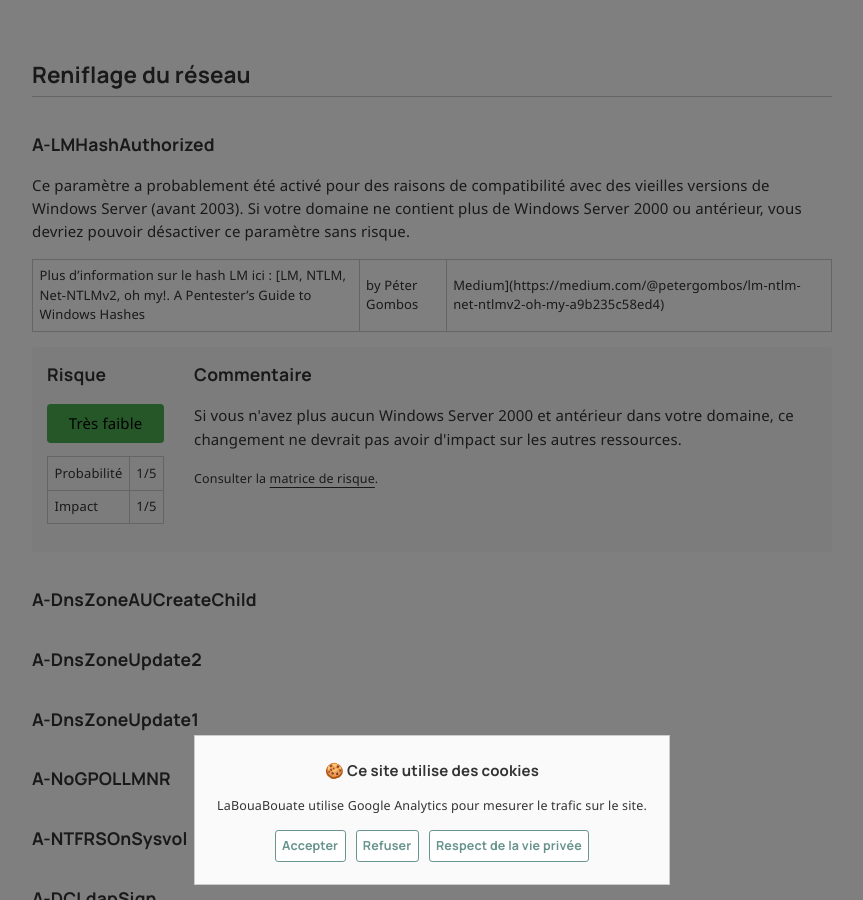
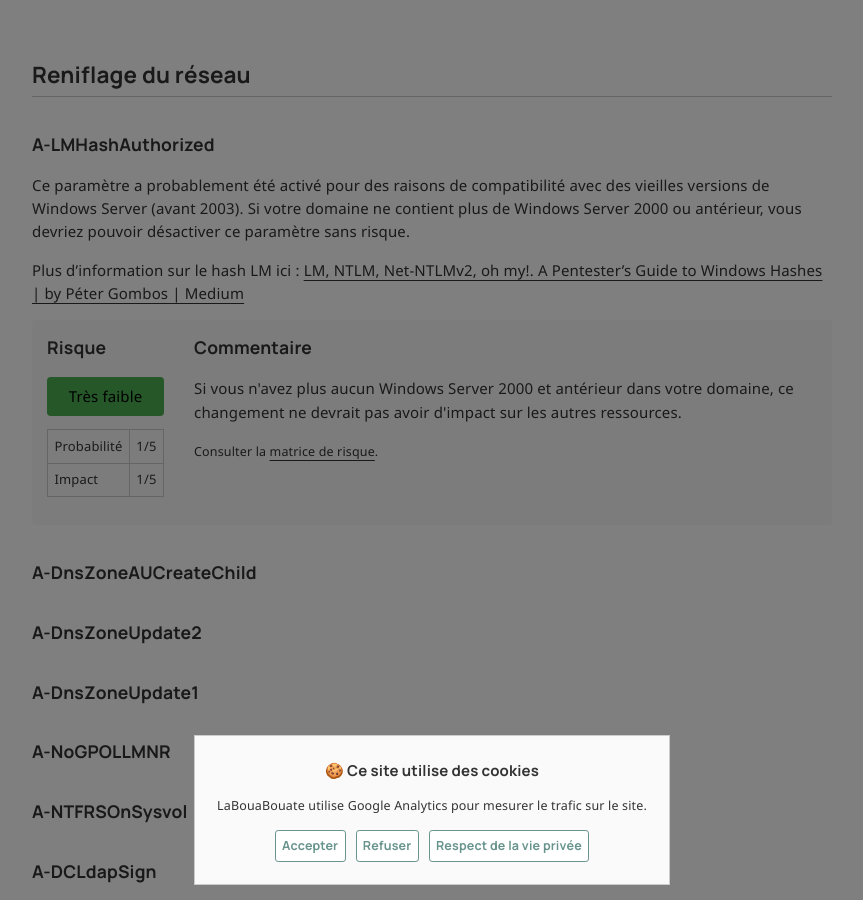
Before and after one commit to leobouard/leobouard.github.io, a Jekyll site: the page built from _posts/2025-06-04-remediation-ad-pingcastle-004.md, in a window 1280 px wide and 900 px high, scrolled down 1345 px. Shown: the whole window, without its empty margins (208-1071 px from the left). Built offline with Jekyll 4.4.1, drawn with Linux system fonts in a browser that asks for light colours; nearby versions of some CDN libraries; some web fonts are replaced; comment, search, counter and statistics services are not loaded.

Commit message:
Update 2025-06-04-remediation-ad-pingcastle-004.md

```diff
--- a/_posts/2025-06-04-remediation-ad-pingcastle-004.md
+++ b/_posts/2025-06-04-remediation-ad-pingcastle-004.md
@@ -41,7 +41,7 @@ prevLink:
 
 Ce paramètre a probablement été activé pour des raisons de compatibilité avec des vieilles versions de Windows Server (avant 2003). Si votre domaine ne contient plus de Windows Server 2000 ou antérieur, vous devriez pouvoir désactiver ce paramètre sans risque.
 
-Plus d'information sur le hash LM ici : [LM, NTLM, Net-NTLMv2, oh my!. A Pentester’s Guide to Windows Hashes | by Péter Gombos | Medium](https://medium.com/@petergombos/lm-ntlm-net-ntlmv2-oh-my-a9b235c58ed4)
+Plus d'information sur le hash LM ici : [LM, NTLM, Net-NTLMv2, oh my!. A Pentester’s Guide to Windows Hashes \| by Péter Gombos \| Medium](https://medium.com/@petergombos/lm-ntlm-net-ntlmv2-oh-my-a9b235c58ed4)
 
 {% include risk-score.html impact=1 probability=1 comment="Si vous n'avez plus aucun Windows Server 2000 et antérieur dans votre domaine, ce changement ne devrait pas avoir d'impact sur les autres ressources." %}
 
```
